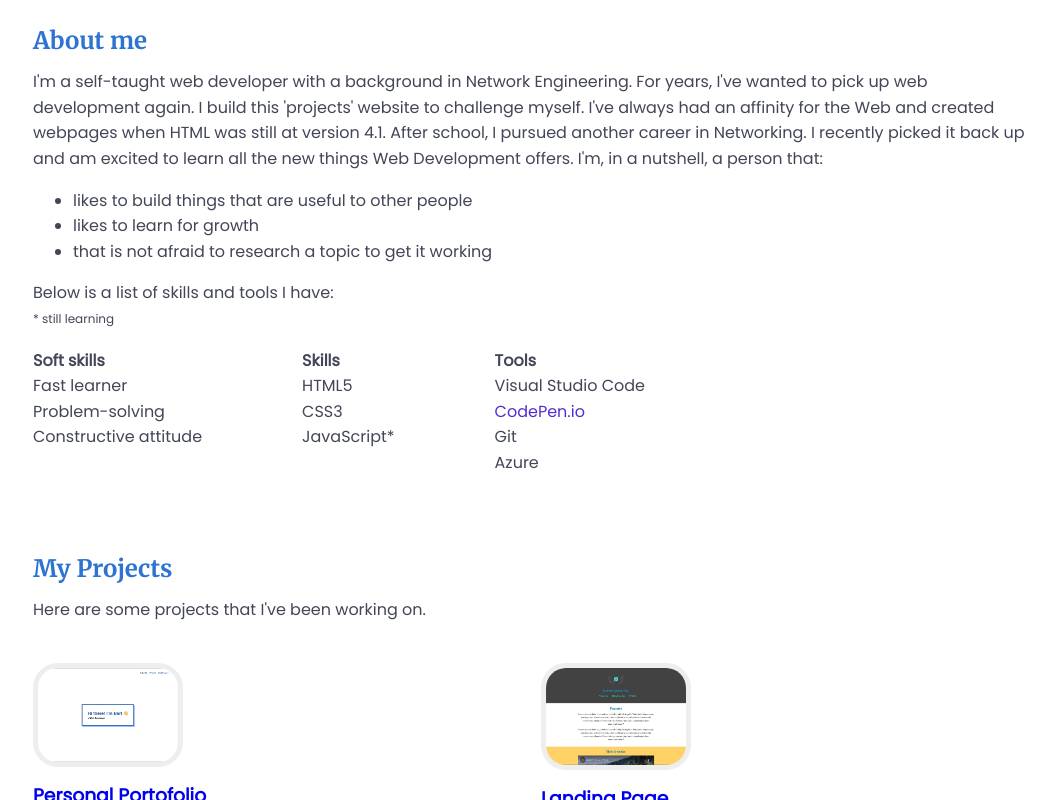
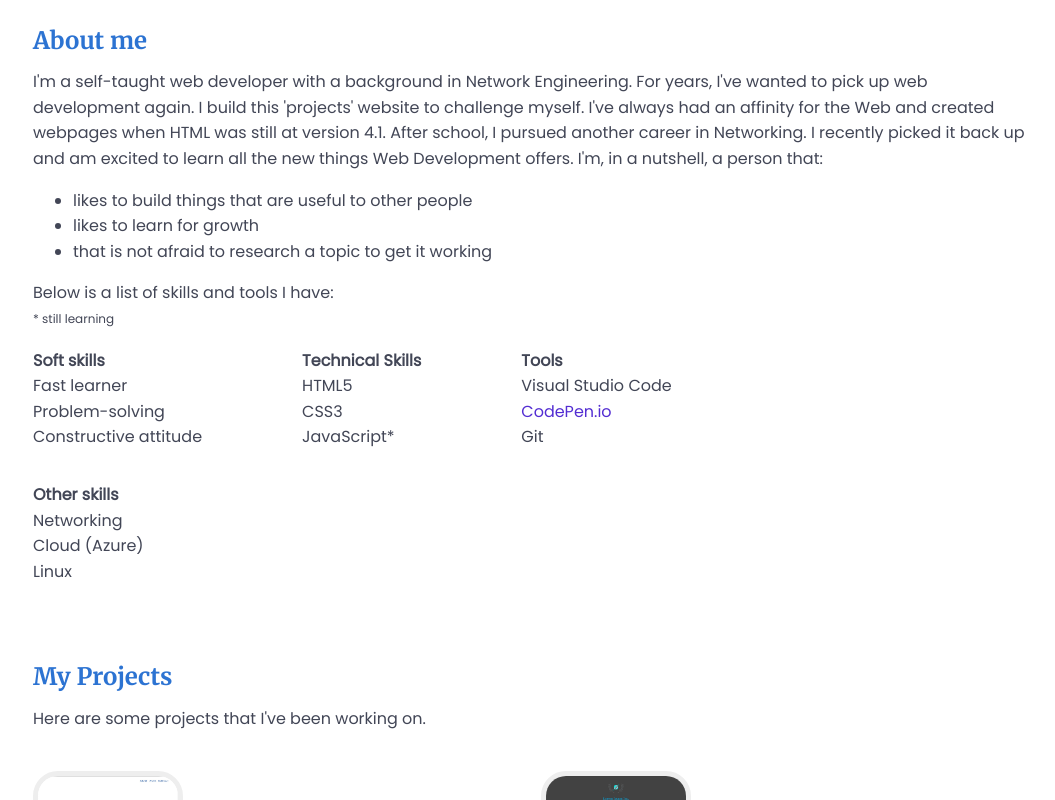
Before and after one commit to bartmars/bartmars.github.io, a plain HTML site: page index.html in a window 1280 px wide. Shown: the part 500-1300 px from the top of the page, without its empty margins (107-1162 px from the left). Drawn offline with nearby package versions, Linux system fonts and the light colour scheme.

Commit message:
add other to skillset section

```diff
--- a/index.html
+++ b/index.html
@@ -56,7 +56,7 @@
                     </div>
                     <div class="col col-layout">
                         <ul class="list-style-none">
-                            <li><strong>Skills</strong></li>
+                            <li><strong>Technical Skills</strong></li>
                             <li>HTML5</li>
                             <li>CSS3</li>
                             <li>JavaScript*</li>
@@ -69,7 +69,19 @@
                             <li>Visual Studio Code</li>
                             <li><a class="link" href="https://www.codepen.io" alt="" target="_blank">CodePen.io</a></li>
                             <li>Git</li>
-                            <li>Azure</li>
+                            <li></li>
+                        </ul>
+                    </div>
+                </div>
+                <div class="row col-layout">
+                    <div class="col col-layout">
+                        <ul class="list-style-none">
+                            <li><strong>Other skills</strong></li>
+                            <li>Networking</li>
+                            <li>Cloud (Azure)</li>
+                            <li>Linux</li>
+                            <li></li>
+                            <li></li>
                         </ul>
                     </div>
                 </div>
```
